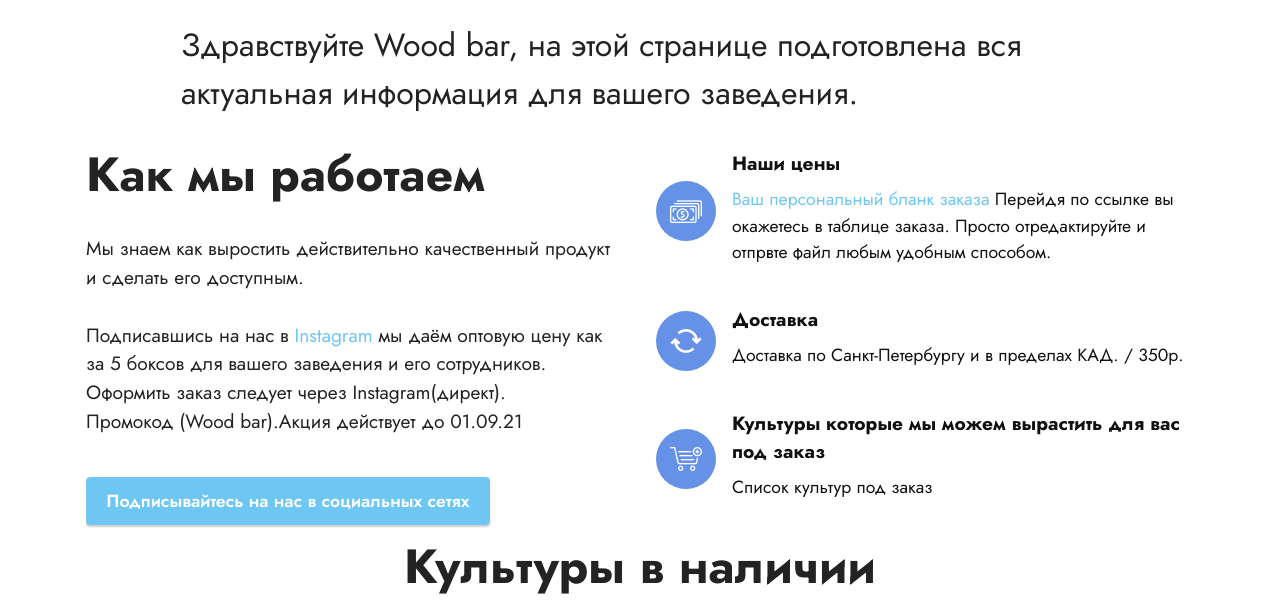
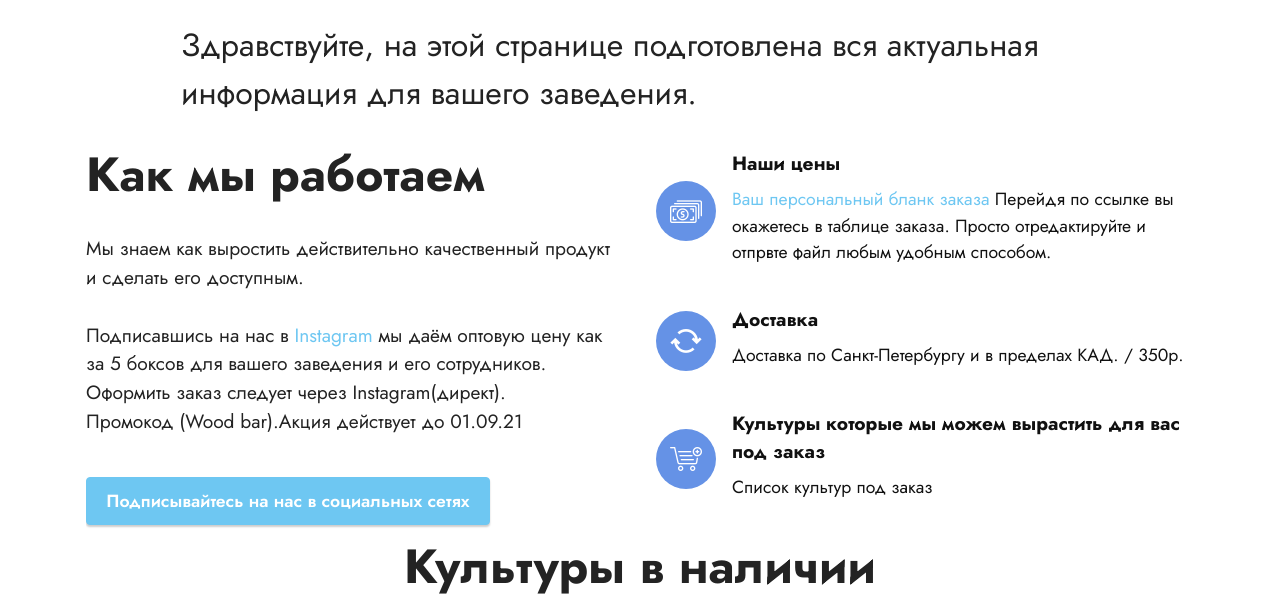
Before and after one commit to GreenCityMicroGreen/A, a plain HTML site: page index.html in a window 1280 px wide. Shown: the part 185-794 px from the top of the page. Drawn offline with Linux system fonts and the light colour scheme; files whose address does not match are found by name.

Commit message:
Update index.html

```diff
--- a/index.html
+++ b/index.html
@@ -63,7 +63,7 @@
         <div class="row justify-content-center">
             <div class="title col-md-12 col-lg-10">
                 <h3 class="mbr-section-title mbr-fonts-style align-center mb-4 display-2"><strong><br></strong><br><strong>Микрозелень в Санкт-Петебурге</strong></h3>
-                <h4 class="mbr-section-subtitle align-center mbr-fonts-style mb-4 display-5">Здравствуйте Wood bar, на этой странице подготовлена вся актуальная информация для вашего заведения.</h4>
+                <h4 class="mbr-section-subtitle align-center mbr-fonts-style mb-4 display-5">Здравствуйте, на этой странице подготовлена вся актуальная информация для вашего заведения.</h4>
 
             </div>
         </div>
```
